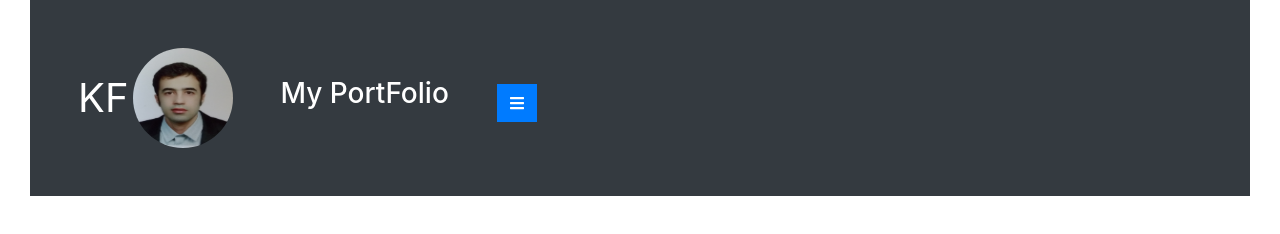
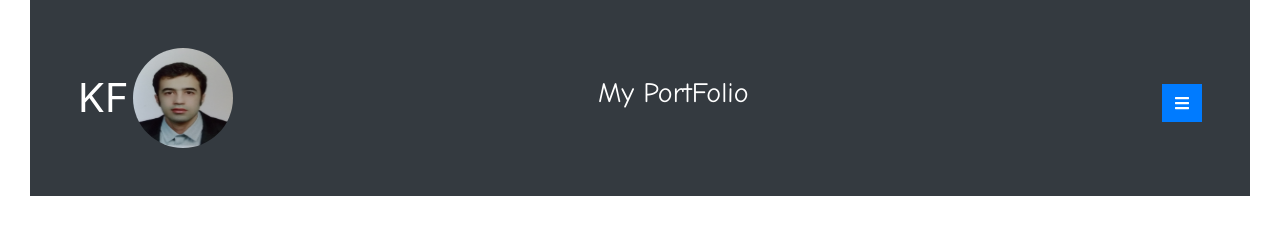
Before and after one commit to kaveh163/myPortfolio, a plain HTML site: page index.html in a window 1280 px wide. Drawn offline with Linux system fonts and the light colour scheme.

Commit message:
header update

```diff
--- a/index.css
+++ b/index.css
@@ -6,3 +6,6 @@
     font-size: 2.5rem;
     color:white;
 }
+.text h3{
+    font-family: "Comic Sans MS";
+}
--- a/index.html
+++ b/index.html
@@ -13,15 +13,15 @@
 <section class="container-fluid">
     <section class="content">
         <section class="col-12">
-            <div class="header d-flex align-items-center justify-content-start bg-dark p-5">
+            <div class="header d-flex align-items-center justify-content-between bg-dark p-5">
                 <!--                    My Initials and Image-->
-                <div class="d-flex justify-content-start mr-5">
+                <div class="d-flex justify-content-start">
                     <div class="initials align-self-center mr-1">KF</div>
                     <div><img src="images/KavehPhoto.jpg" alt="kavehPhoto" class="rounded-circle" width="100px"
                               height="100px"></div>
                 </div>
                 <!--                    Title-->
-                <div class="text-white">
+                <div class="text-white text">
                     <h3>My PortFolio</h3>
                 </div>
                 <!--                    Toggle Menu-->
--- a/menu.css
+++ b/menu.css
@@ -29,7 +29,7 @@
 }
 
 
-.btn {
+.outer-wrap .btn {
     border-radius: 0;
     float: left;
 }
```
